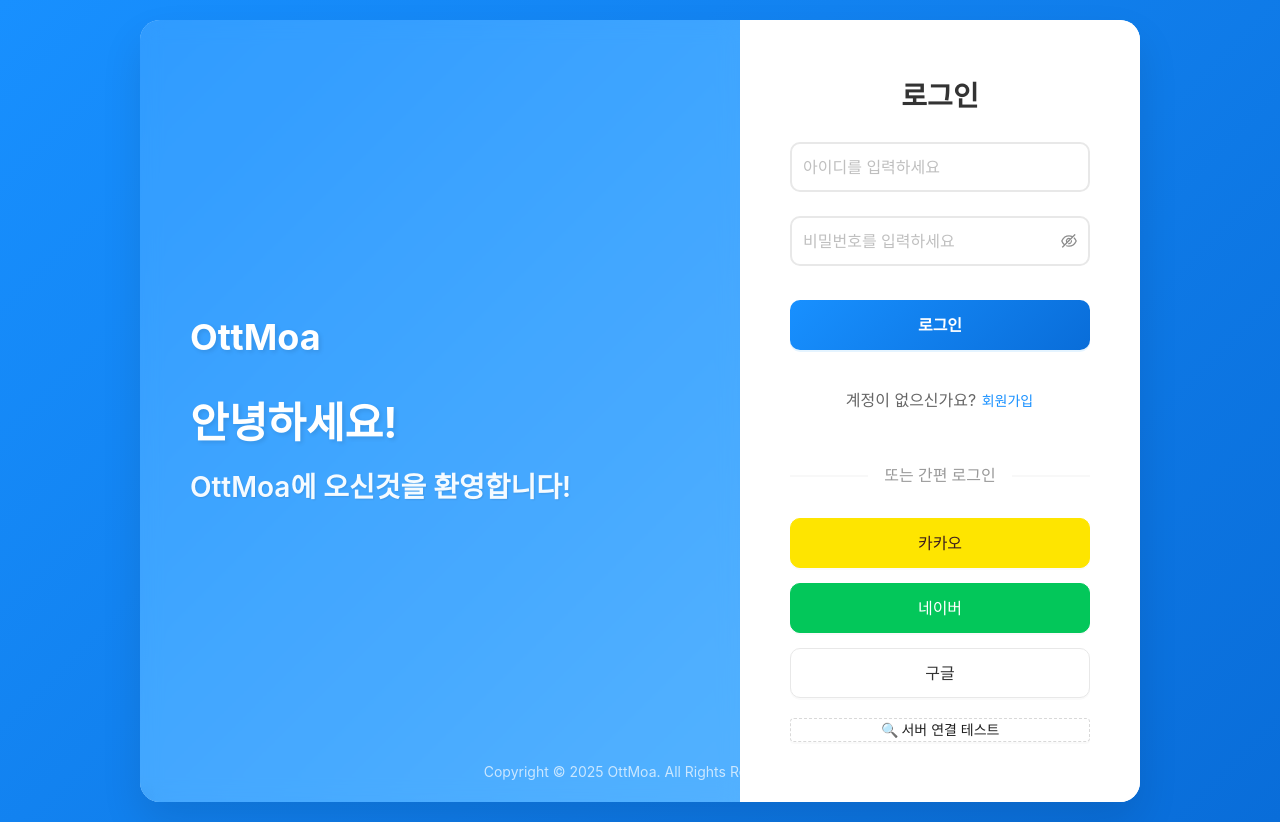
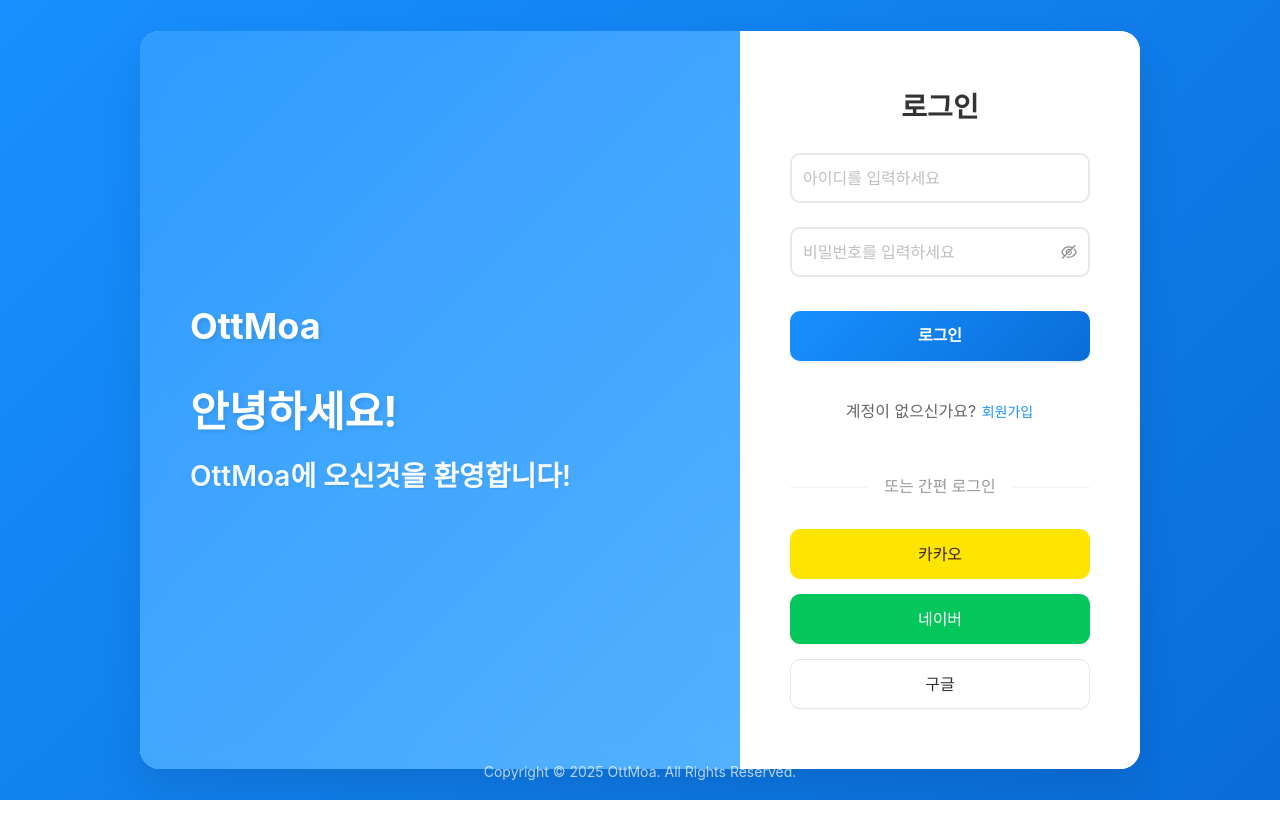
Before and after one commit to KOSA-2nd-Team3/front-end, a Vue app: page /login in a window 1280 px wide. After the commit the page ends 800 px from the top, so only its background shows below. Built offline with nearby package versions, Linux system fonts and the light colour scheme.

Commit message:
fix: 이메일 인증 로직 수정 및 기타 수정

```diff
--- a/src/stores/auth.js
+++ b/src/stores/auth.js
@@ -113,8 +113,17 @@
                 console.error('- 응답 데이터:', error.response?.data)
                 console.error('- 요청 설정:', error.config)
 
+                const code = error.response?.data?.code;
+
                 if (error.response?.status === 401) {
-                    alert('아이디 또는 비밀번호가 일치하지 않습니다.')
+                    if (code === 'A005') {
+                        // 이메일 인증 실패 코드
+                        alert('이메일 인증이 완료되지 않았습니다. 이메일을 확인해주세요.');
+                    } else {
+                        alert('아이디 또는 비밀번호가 일치하지 않습니다.');
+                    }
+
+                    //alert('아이디 또는 비밀번호가 일치하지 않습니다.')
                 } else if (error.response?.status === 500) {
                     alert('서버 오류가 발생했습니다. 잠시 후 다시 시도해주세요.')
                 } else {
--- a/src/views/LoginView.vue
+++ b/src/views/LoginView.vue
@@ -92,18 +92,6 @@
           </a-button>
         </div>
 
-        <!-- 서버 연결 테스트 버튼 -->
-        <div style="margin-top: 20px;">
-          <a-button
-              @click="testServerConnection"
-              type="dashed"
-              size="small"
-              block
-              :disabled="loading"
-          >
-            🔍 서버 연결 테스트
-          </a-button>
-        </div>
       </div>
     </div>
 
--- a/src/views/SignUpView.vue
+++ b/src/views/SignUpView.vue
@@ -171,7 +171,9 @@
   try {
     const success = await authStore.join(values)
     if (success) {
-      message.success('회원가입이 완료되었습니다! 로그인 페이지로 이동합니다.')
+      authStore.isAuthenticated = false
+      message.success('입력하신 이메일 주소로 인증 메일이 발송되었습니다.\n메일함에서 인증을 완료해주세요.')
+      //message.success('회원가입이 완료되었습니다! 로그인 페이지로 이동합니다.')
       setTimeout(() => {
         router.push('/login')
       }, 1500)
```
